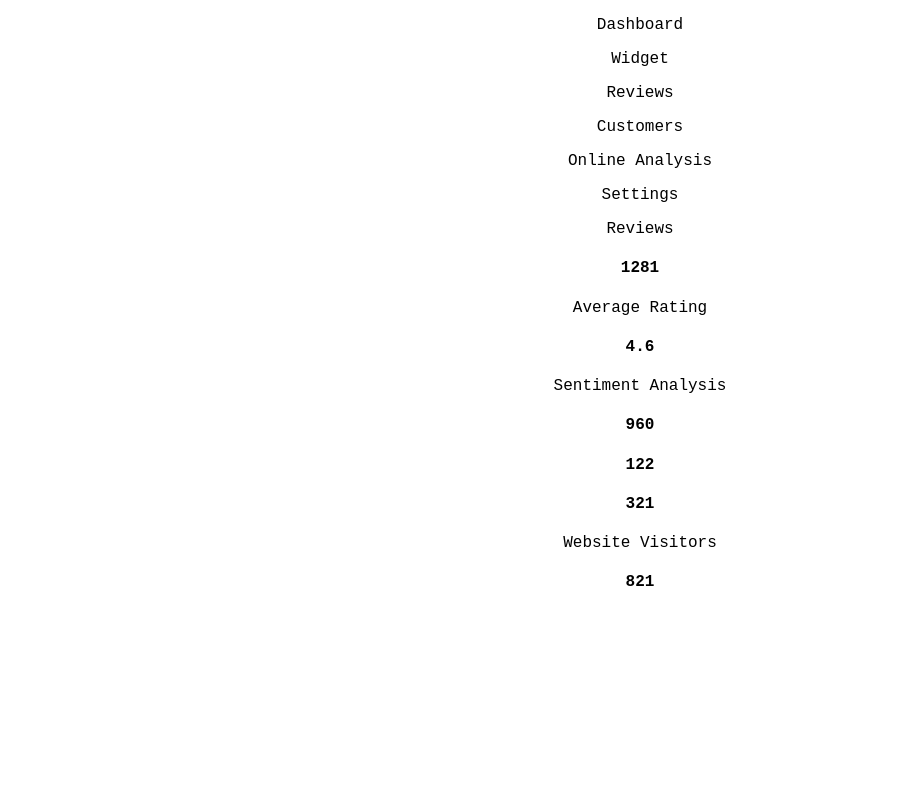
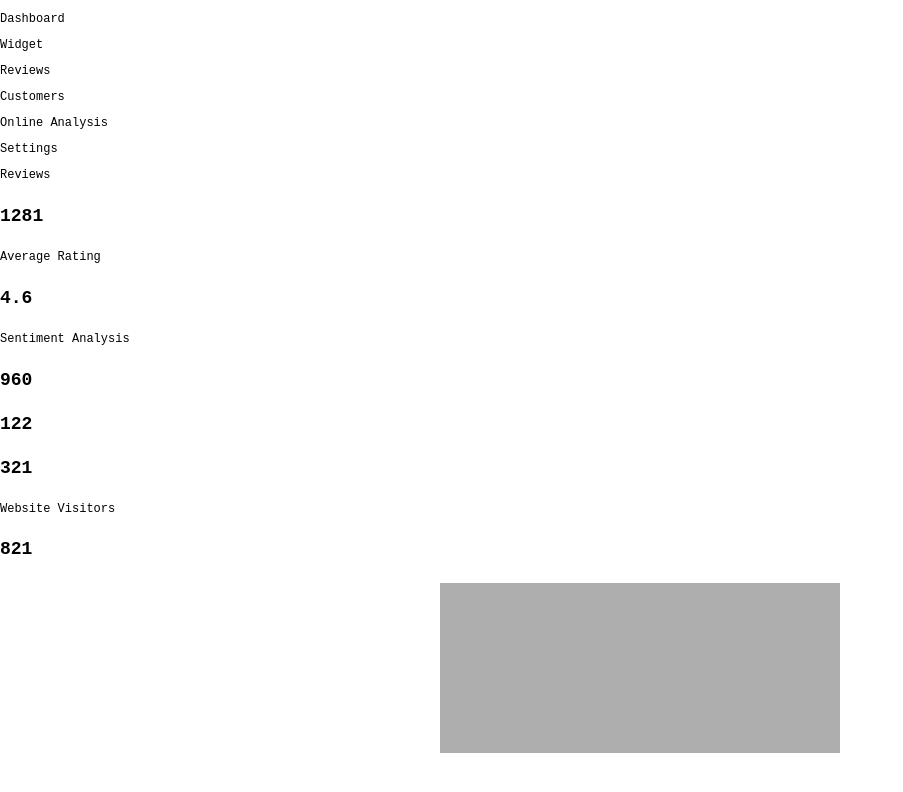
Before and after one commit to illnessink/dashboard, a React (Create React App) app: page / in a window 1280 px wide. Shown: the top 792 px of the page, without its empty margins (0-903 px from the left). Built offline with nearby package versions, Linux system fonts and the light colour scheme.

Commit message:
wip: adds styling

```diff
--- a/src/App.css
+++ b/src/App.css
@@ -1,38 +1,48 @@
-.App {
-  text-align: center;
+p {
+  font-size: 12px;
 }
 
-.App-logo {
-  height: 40vmin;
-  pointer-events: none;
+h4 {
+  font-size: 18px;
 }
 
-@media (prefers-reduced-motion: no-preference) {
-  .App-logo {
-    animation: App-logo-spin infinite 20s linear;
-  }
+.infoBoxSec {
+  display: flex;
+  justify-content: start;
 }
 
-.App-header {
-  background-color: #282c34;
-  min-height: 100vh;
-  display: flex;
-  flex-direction: column;
-  align-items: center;
-  justify-content: center;
-  font-size: calc(10px + 2vmin);
-  color: white;
+.infoBox {
+  width: 150px;
+  height: 200px;
+  background-color: rgb(205, 205, 205);
+  padding: 5px;
+  margin: 10px;
 }
 
-.App-link {
-  color: #61dafb;
+.visitorsDiv {
+  display: inline-flex;
+  justify-content: start;
+  background-color: rgb(205, 205, 205);
+  width: 513px;
+  height: 300px;
+  padding: 5px;
+  margin-left: 10px;
 }
 
-@keyframes App-logo-spin {
-  from {
-    transform: rotate(0deg);
-  }
-  to {
-    transform: rotate(360deg);
-  }
+.greyBox {
+  background-color: rgb(174, 174, 174);
+  width: 400px;
+  height: 170px;
+  margin-left: auto;
+  margin-right: auto;
 }
+
+.sidebarDiv {
+  float: left;
+  margin-left: 150px;
+  margin-top: 10px;
+  height: 520px;
+  width: 150px;
+  background-color: rgb(205, 205, 205);
+  padding: 5px;
+}
```
